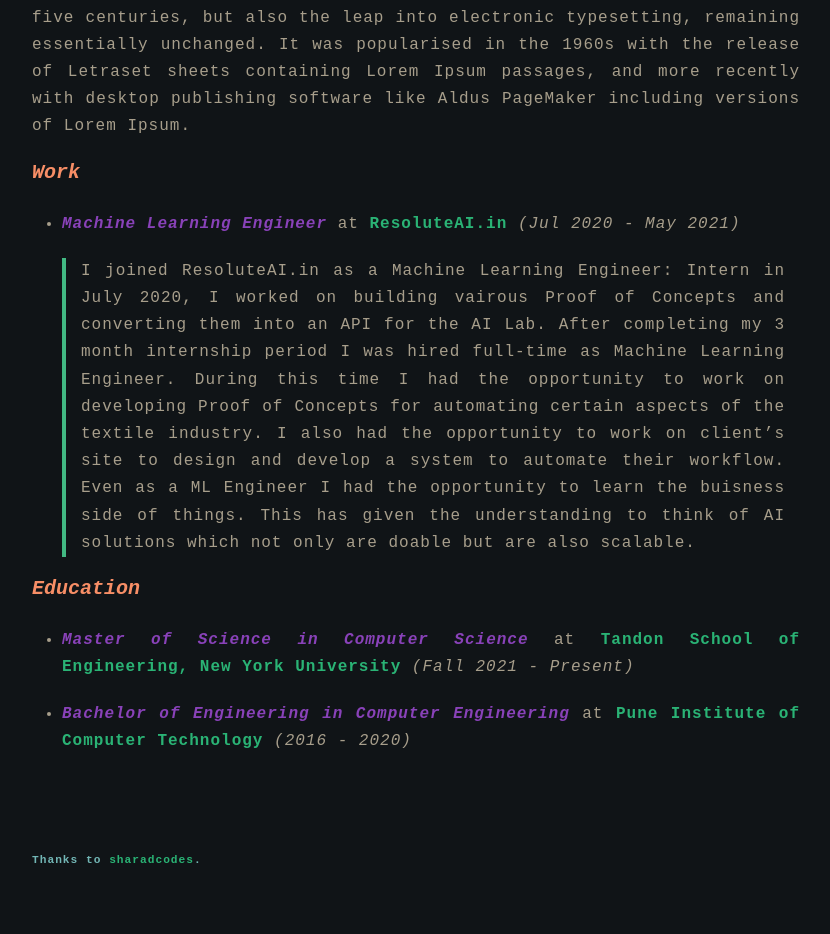
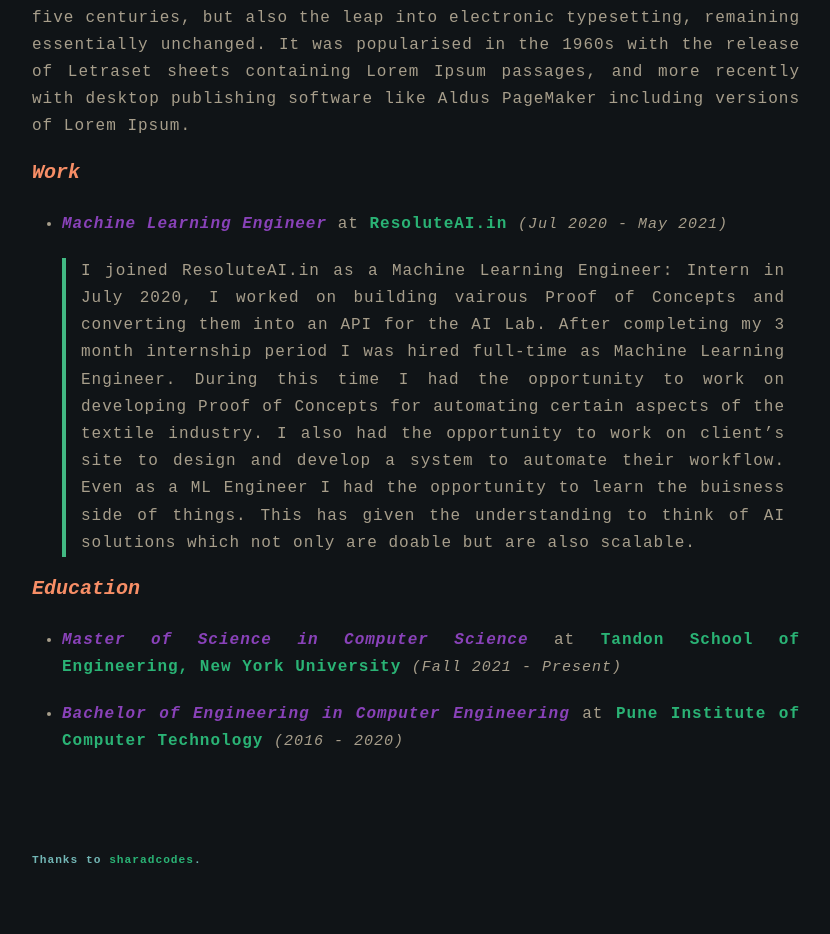
Before and after one commit to atharva-bhagwat/atharva-bhagwat.github.io, a Jekyll site: the page built from about.md, in a window 1280 px wide. Shown: the part 458-1392 px from the top of the page, without its empty margins (224-1054 px from the left). Built offline with Jekyll 4.4.1, drawn with Linux system fonts in a browser that asks for light colours.

Commit message:
Updated about page

```diff
--- a/about.md
+++ b/about.md
@@ -10,12 +10,12 @@ Lorem Ipsum is simply dummy text of the printing and typesetting industry. Lorem
 
 # ***Work***
 
-- _<b style='font-size:16px; color:#8942b9;'>Machine Learning Engineer</b>_ at <b><a href="https://resoluteai.in/" target="_blank">ResoluteAI.in</a></b> _(Jul 2020 - May 2021)_
+- _<b style='font-size:16px; color:#8942b9;'>Machine Learning Engineer</b>_ at <b style='font-size:16px;'><a href="https://resoluteai.in/" target="_blank">ResoluteAI.in</a></b> <i style='font-size:15px;'>(Jul 2020 - May 2021)</i>
 
     > I joined ResoluteAI.in as a Machine Learning Engineer: Intern in July 2020, I worked on building vairous Proof of Concepts and converting them into an API for  the AI Lab. After completing my 3 month internship period I was hired full-time as Machine Learning Engineer. During this time I had the opportunity to work on developing Proof of Concepts for automating certain aspects of the textile industry. I also had the opportunity to work on client's site to design and develop a system to automate their workflow. Even as a ML Engineer I had the opportunity to learn the buisness side of things. This has given the understanding to think of AI solutions which not only are doable but are also scalable.
 
 # ***Education***
 
-- _<b style='font-size:16px; color:#8942b9;'>Master of Science in Computer Science</b>_ at <b><a href="https://engineering.nyu.edu" target="_blank">Tandon School of Engineering, New York University</a></b> _(Fall 2021 - Present)_
+- _<b style='font-size:16px; color:#8942b9;'>Master of Science in Computer Science</b>_ at <b style='font-size:16px;'><a href="https://engineering.nyu.edu" target="_blank">Tandon School of Engineering, New York University</a></b> <i style='font-size:15px;'>(Fall 2021 - Present)</i>
 
-- _<b style='font-size:16px; color:#8942b9;'>Bachelor of Engineering in Computer Engineering</b>_ at <b><a href="https://pict.edu" target="_blank">Pune Institute of Computer Technology</a></b> _(2016 - 2020)_
+- _<b style='font-size:16px; color:#8942b9;'>Bachelor of Engineering in Computer Engineering</b>_ at <b style='font-size:16px;'><a href="https://pict.edu" target="_blank">Pune Institute of Computer Technology</a></b> <i style='font-size:15px;'>(2016 - 2020)</i>
```
